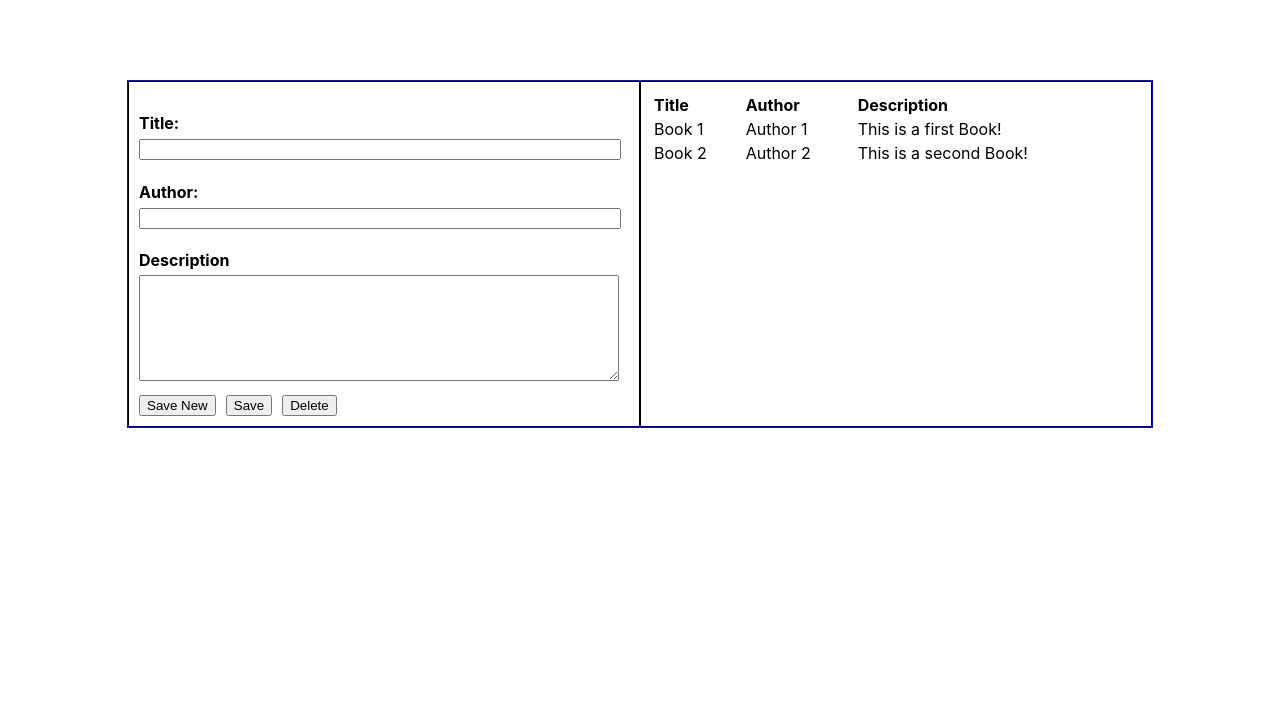
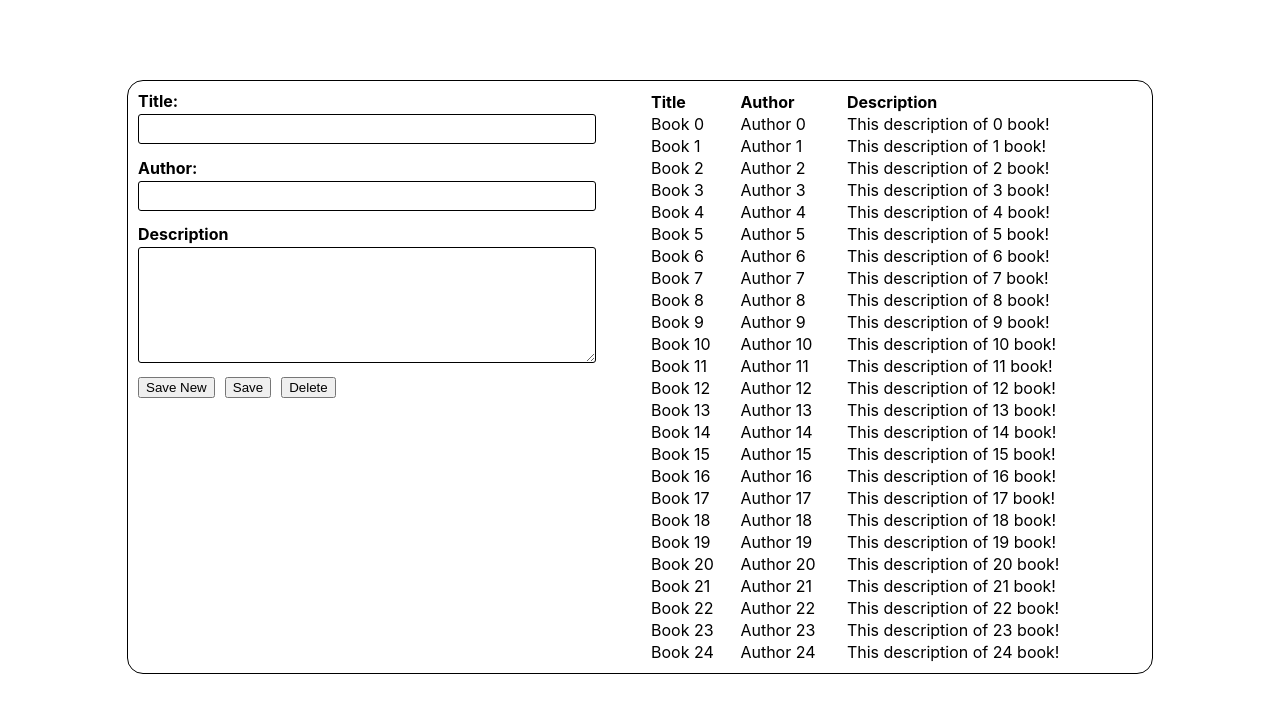
Before and after one commit to elarsaks/full-stack-task, a React (Create React App) app in the folder client/: page / in a window 1280 px wide. Shown: the top 712 px of the page. Built offline with nearby package versions, Linux system fonts and the light colour scheme.

Commit message:
Add Styled Components.

```diff
--- a/client/package.json
+++ b/client/package.json
@@ -13,6 +13,7 @@
     "react": "^17.0.2",
     "react-dom": "^17.0.2",
     "react-scripts": "4.0.3",
+    "styled-components": "^5.3.1",
     "typescript": "^4.1.2",
     "web-vitals": "^1.0.1"
   },
@@ -39,5 +40,8 @@
       "last 1 firefox version",
       "last 1 safari version"
     ]
+  },
+  "devDependencies": {
+    "@types/styled-components": "^5.1.13"
   }
 }
--- a/client/src/App.tsx
+++ b/client/src/App.tsx
@@ -1,29 +1,29 @@
+import styled from 'styled-components';
 import BookList from './components/BookList'
 import Form from './components/Form'
 
-const style = {
-  app: {
+const AppContainer = styled.div`
 
-  },
+`
 
-  contentContainer: {
-    width: '80vw',
-    border: 'solid 1px blue',
-    display: 'flex',
-    marginLeft: 'auto',
-    marginRight: 'auto',
-    marginTop: '10vh',
-  },
-}
+const Container = styled.div`
+  width: 80vw;
+  border: solid 1px;
+  border-radius: 1em;
+  display: flex;
+  margin-left: auto;
+  margin-right: auto;
+  margin-top: 10vh;
+`
 
 function App() {
   return (
-    <div className="App">
-      <div style={style.contentContainer}>
+    <AppContainer>
+      <Container>
         <Form />
         <BookList />
-      </div>
-    </div>
+      </Container>
+    </AppContainer>
   );
 }
 
--- a/client/src/components/BookList.tsx
+++ b/client/src/components/BookList.tsx
@@ -1,39 +1,46 @@
 
+import styled from 'styled-components';
 import { useState } from 'react';
 
-const style = {
-	tableWrapper: {
-		width: '40vw',
-		border: '1px solid',
-		padding: '10px'
-	},
-	table: {
-		width: '100%',
-		textAlign: 'left' as const, // Needs "const assertion" because of TypeScript
-	},
-	tr: {
-		border: '1px solid',
-	},
-}
+const Table = styled.div`
+	width: 40vw;
+	display: flex;
+	flex-direction: column;
+	padding: 10px;
+
+
+	table {
+		text-align: left;
+		border-collapse: collapse;
+	}
+
+	tbody tr {
+		&:hover {
+			background-color: #50C878;
+			cursor: pointer;
+		}
+	}
+`
 
 export default () => {
 
-	const [books, setBooks] = useState<Array<Book>>([{
-		author: 'Author 1',
-		description: 'This is a first Book!',
-		id: 1,
-		title: 'Book 1',
-	},
-	{
-		author: 'Author 2',
-		description: 'This is a second Book!',
-		id: 2,
-		title: 'Book 2',
-	}])
+	const [books, setBooks] = useState<Array<Book>>([])
+
+	for (let i = 0; i < 25; i++) {
+		let oldBooks = books;
+		oldBooks.push(
+			{
+				author: `Author ${i}`,
+				description: `This description of ${i} book!`,
+				id: i,
+				title: `Book ${i}`,
+			}
+		)
+	}
 
 	return (
-		<div style={style.tableWrapper}>
-			<table style={style.table} >
+		<Table>
+			<table >
 				<thead>
 					<tr>
 						<th>
@@ -49,9 +56,7 @@ export default () => {
 				</thead>
 				<tbody>
 					{books.map((item: Book) => (
-						<tr key={item.id}
-							style={style.tr}
-						>
+						<tr key={item.id}>
 							<td >{item.title}</td>
 							<td >{item.author}</td>
 							<td >{item.description}</td>
@@ -59,7 +64,6 @@ export default () => {
 					))}
 				</tbody>
 			</table>
-		</div>
-
+		</Table>
 	)
 }
--- a/client/src/components/Form.tsx
+++ b/client/src/components/Form.tsx
@@ -1,67 +1,72 @@
 
+import styled from 'styled-components';
 import { useState } from 'react';
 
-const style = {
-	form: {
-		width: '40vw',
-		border: '1px solid',
-		display: 'flex',
-		padding: '10px'
-	},
-	label: {
-		marginBottom: '5px'
-	},
-	input: {
-		width: '37vw'
-	},
-	textarea: {
-		minHeight: '100px',
-		width: '37vw'
-	},
-	button: {
-		marginTop: '10px',
-		marginRight: '10px',
+const Form = styled.form`
+	width: 40vw;
+	display: flex;
+	flex-direction: column;
+	padding: 10px;
+
+	h4 {
+		margin-bottom: 3px;
+		margin-top: 0px;
 	}
-}
+`
+
+const Input = styled.input`
+	padding: 0.5em;
+  border: 1px solid;
+  border-radius: 3px;
+	width: 90%;
+	margin-bottom: 1em;
+`
+
+const TextArea = styled.textarea`
+	min-height: 100px;
+	width: 90%;
+	padding: 0.5em;
+	border: 1px solid;
+  border-radius: 3px;
+`
+
+const Button = styled.button`
+	margin-top: 10px;
+	margin-right: 10px;
+`
 
 export default () => {
 
 	const [book, setBook] = useState<Book>()
 
 	return (
-		<form style={style.form} >
-			<div>
+		<Form >
 			<label>
-					<h4 style={style.label}>Title:</h4>
-					<input
+				<h4 >Title:</h4>
+				<Input
 					name='title'
-						style={style.input}
 				/>
 			</label>
 
 			<label>
-					<h4 style={style.label}>Author:</h4>
-					<input
+				<h4 >Author:</h4>
+				<Input
 					name='author'
-						style={style.input}
 				/>
 			</label>
 
 			<label>
-					<h4 style={style.label}>Description</h4>
-					<textarea
+				<h4 >Description</h4>
+				<TextArea
 					name='description'
-						style={style.textarea}
 				/>
 			</label>
 
 			<div>
-					<button style={style.button} type='submit'>Save New</button>
-					<button style={style.button} type='submit'>Save</button>
-					<button style={style.button} type='submit'>Delete</button>
+				<Button type='submit'>Save New</Button>
+				<Button type='submit'>Save</Button>
+				<Button type='submit'>Delete</Button>
 			</div>
-
-			</div>
-		</form>
+		</Form>
 	)
 }
```
Also changed, not shown: 2 other files (tests, documents, lock files or other folders). Lines whose indentation alone changed are shown as unchanged.
